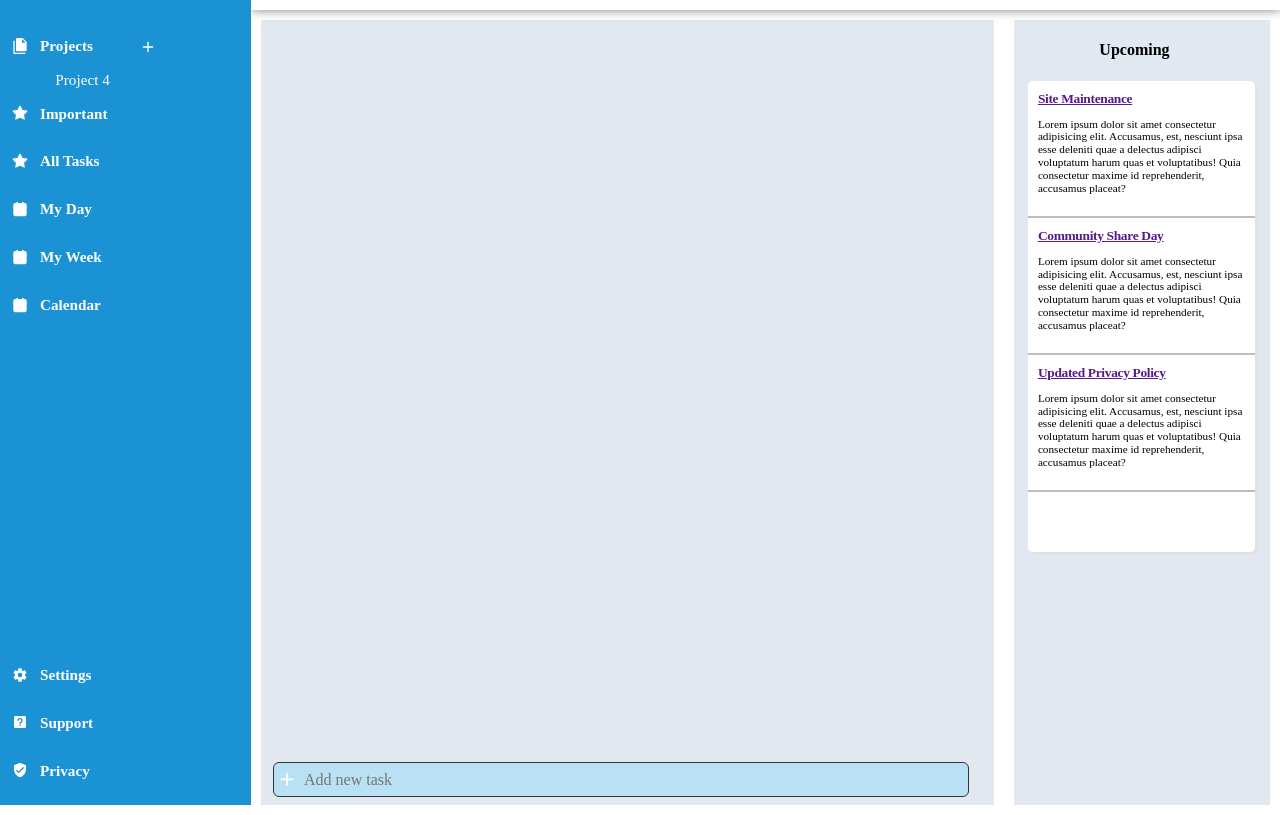
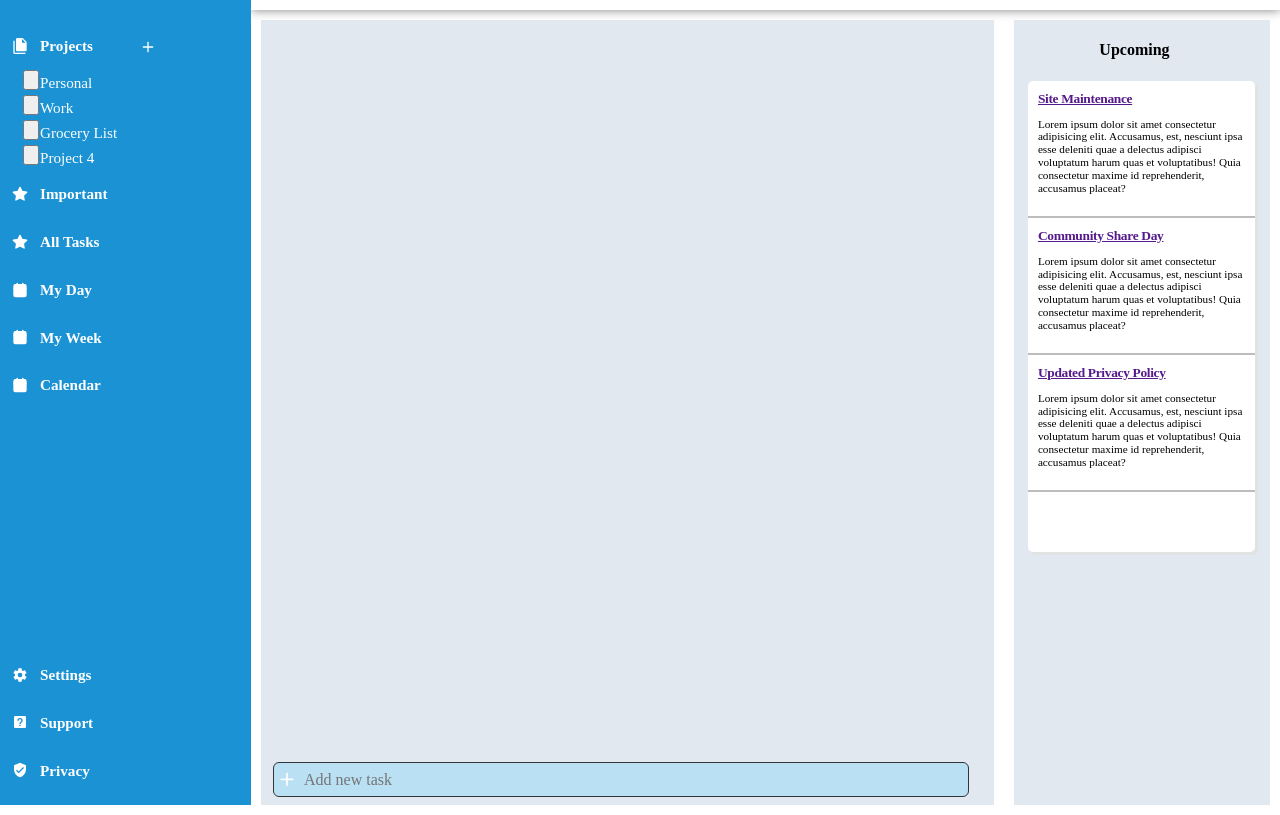
Before and after one commit to Olorin4/project-todo-list, a website built with webpack: page src/index.html in a window 1280 px wide. Both pictures are taken after a click on the button 148 px from the left and 117 px from the top of the page. Shown: the part 70-885 px from the top of the page. Built offline with nearby package versions, Linux system fonts and the light colour scheme.

Commit message:
Fix bug that sometimes incorrectly deleted the wrong project

```diff
--- a/src/MainContent.js
+++ b/src/MainContent.js
@@ -5,61 +5,83 @@ import { loadDefaults, setCurrentProject, createProject,
         removeProject, logProjectList } from "./ProjectManager";
 import { createTask, removeTask } from "./TaskManager";
 
-let projectCount = 3;
+let projectCount = 0;
+
+function renderDefaultProjects() {
+    loadDefaults();
+
+    projectList.projects.forEach(project => {
+        renderProject(project.id, project.title);
+    });
+
+    projectCount = projectList.projects.length;
+    console.log(`projectCount is ${projectCount}`);
+}
 
 
 function setupAddProjectButton() {
-    const projectCard = document.querySelector(".project-list");
     const addBtn = document.querySelector(".add-project").addEventListener("click", () => {
         projectCount++;
-        const project = createProject(projectCount, `Project ${projectCount}`);
-        renderProject(project);
+        createProject(projectCount, `Project ${projectCount}`);
+        renderProject();
+        console.log(`projectCount is ${projectCount}`);
         logProjectList();
     });
 }
 
 
 function setupDeleteProjectButton() {
-    const projectCard = document.querySelector(".project-list");
-    const deleteBtn = document.querySelectorAll(".delete-project").addEventListener("click", () => {
-        const project = removeProject(getProjectById(id));
-        project.remove();
+    const projectListContainer = document.querySelector(".project-list");
+    projectListContainer.addEventListener("click", (event) => {
+        if (event.target.classList.contains("delete-project")) {
+            // Find the nearest ancestor element with the class "project"
+            const projectTab = event.target.closest(".project");
+
+            // Check if projectTab is found
+            if (projectTab) {
+                const projectId = parseInt(projectTab.dataset.projectId, 10); // Extract the id from data-project-id
+
+                // Remove the project from the projectList
+                removeProject(projectId);
+
+                // Remove the project tab from the DOM
+                projectTab.remove();
+
                 projectCount--;
+                console.log(`projectCount is ${projectCount}`);
+
+                renderProject();
                 logProjectList();
+            }
+        }
     });
 }
 
 
-function renderProject(project) {
-    // Creates a new input field under the project-list div with the new project.
-    const projectCard = document.querySelector(".project-list");
+function renderProject() {
+    const projectsCard = document.querySelector(".project-list");
+    projectsCard.innerHTML = '';
+
+    projectList.projects.forEach(project => {
+        const projectTab = document.createElement("div");
+        projectTab.classList.add("project");
+        projectTab.dataset.projectId = project.id; // Set data-project-id attribute
+        projectsCard.appendChild(projectTab);
+
         const projectTitle = document.createElement("input");
-    projectTitle.id = project.id;
         projectTitle.value = project.title;
         projectTitle.type = 'text';
-    projectTitle.classList.add('project');
-    // projectTitle.placeholder = "name";
+        projectTitle.classList.add('project-title');
         projectTitle.readOnly = true;
-    projectCard.appendChild(projectTitle);
+        projectTab.appendChild(projectTitle);
 
         const deleteBtn = document.createElement("button");
-    deleteBtn.classList.add(".delete-project");
-    projectTitle.appendChild(deleteBtn);
-
-    const deleteSvg = document.createElement("img");
-    deleteSvg.src = "./assets/delete.svg";
-    deleteSvg.alt = "Delete project";
-    deleteBtn.appendChild(deleteSvg);
-
-    deleteBtn.addEventListener("click", () => {
-        removeProject(project.id);
-        projectTitle.remove();
-        logProjectList();
-    });
+        deleteBtn.classList.add("delete-project");
+        projectTab.appendChild(deleteBtn);
 
         // Set up event listener for switching tabs:
         projectTitle.addEventListener('click', () => {
-        setCurrentProject(id, title);
+            setCurrentProject(project.id);
         });
 
         // Event listener for double-click to make input editable:
@@ -83,20 +105,18 @@ function renderProject(project) {
                 projectTitle.blur();
             }
         });
-}
-
-
-function renderDefaultProjects() {
-
+    });
 }
 
 
 function loadMainContent() {
-    loadDefaults();
+    setupAddProjectButton()
+    setupDeleteProjectButton()
+    renderDefaultProjects();
     console.log("Main content loaded with defaults");
 
-    renderDefaultProjects();
-    setupAddProjectButton()
+
+
 
 
 
--- a/src/Objects.js
+++ b/src/Objects.js
@@ -46,9 +46,9 @@ class Project {
     removeTask(id) {
         this.taskList = this.taskList.filter(task => task.id !== id);
         // After removing, update the IDs of remaining tasks
-        this.taskList.forEach((task, index) => {
-            task.id = index + 1;
-        });
+        // this.taskList.forEach((task, index) => {
+        //     task.id = index + 1;
+        // });
     }
 
     getTaskById(id) {
--- a/src/ProjectManager.js
+++ b/src/ProjectManager.js
@@ -1,7 +1,9 @@
 import { projectList, Project } from "./Objects";
+
 
 function loadDefaults() {
     console.log("Creating projects...");
+
     const defaultProjects = [
         new Project(1, "Personal"),
         new Project(2, "Work"),
@@ -21,9 +23,8 @@ function loadDefaults() {
 
 
 function setCurrentProject(id) {
-    if (projectList.getProjectById(id).isCurrent) { return };
-
-    console.log(`Setting project ${id} as current`);
+    let project = projectList.getProjectById(id);
+    if (project.isCurrent) { return };
 
     // Unset current-project status for all projects in the projectList object
     projectList.projects.forEach(proj => {
@@ -31,22 +32,19 @@ function setCurrentProject(id) {
     });
 
     // Set current-project status for the specified project
-    projectList.getProjectById(id).setCurrent();
+    project.setCurrent();
 
-    console.log("Current project set:", projectList.getProjectById(id));
+    console.log("Current project set:", project);
 }
 
 
 function createProject(id, title) {
     const newProject = new Project(id, title);
+    projectList.addProject(newProject);
 
-    // Add the project to the project list
-    projectList.addProject(newProject);
     console.log(`Project with ID ${id} created.`);
 
     setCurrentProject(id);
-
-    return newProject;
 }
 
 
@@ -54,18 +52,13 @@ function removeProject(id) {
     const projectToRemove = projectList.getProjectById(id);
     const wasCurrent = projectToRemove.isCurrent;
 
-    if (!projectToRemove) {
-        console.error(`Project with ID ${id} not found.`);
-        return;
-    }
-
     // Remove the project from projectList
     projectList.removeProject(id);
 
     console.log(`Project removed: ${projectToRemove.title} (ID: ${id})`);
 
     if (wasCurrent) {
-        setCurrentProject(id);
+        setCurrentProject(id-1);
     }
 }
 
--- a/src/styles.css
+++ b/src/styles.css
@@ -150,24 +150,34 @@ h3 {
 }
 
 .project-list {
-    display: grid;
-    grid-template-columns: 2.5fr 4fr 1fr;
-    justify-content: flex-end;
+    padding-right: 19px;
+    display: flex;
+    flex-direction: column;
+    justify-content: center;
     align-items: center;
     font-size: 0.95em;
 }
 
 .project {
+    display: grid;
+    grid-template-columns: 40px 15px 120px;
+    grid-template-rows: 25px;
+}
+
+.delete-project {
     grid-column: 2;
+    grid-row: 1;
+    height: 20px;
+}
+
+.project-title {
+    grid-column: 3;
+    grid-row: 1;
     width: 95%;
     background-color: #1A92D3;
     color: white;
     border: none;
     cursor: pointer;
-}
-
-.project img {
-    grid-column: 3;
 }
 
 .project:hover {
@@ -181,7 +191,6 @@ h3 {
     background-color: #1f88c1;
     border-radius: 5px;
 }
-
 
 
 /* MAIN CONTENT */
```
Also changed, not shown: src/assets/trash.svg (added). Lines whose indentation alone changed are shown as unchanged.
